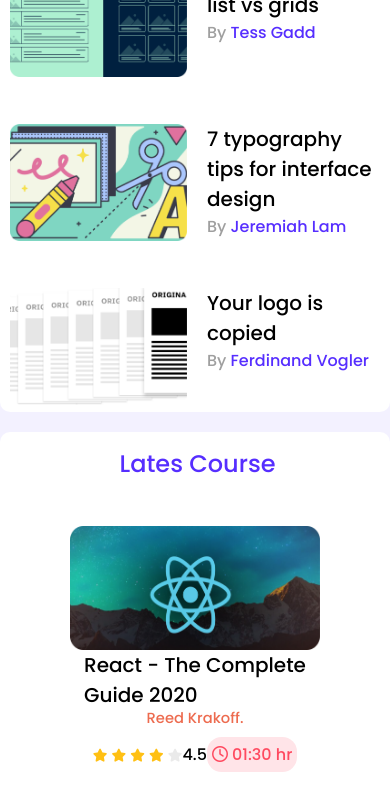
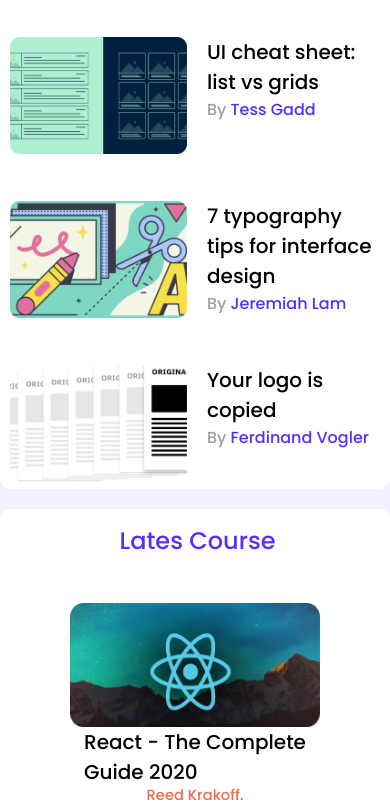
Before and after one commit to mdmahafuzur47/leader-board, a plain HTML site: page index.html in a window 390 px wide. Shown: the part 1332-2139 px from the top of the page. Drawn offline with Linux system fonts and the light colour scheme.

Commit message:
Sorry commit

```diff
--- a/style/style.css
+++ b/style/style.css
@@ -188,6 +188,7 @@ border-radius: 14.6913px;
     .container{
         width: 100%;
         padding: 0;
+        top: 167px;
     }
     .players-container{
         grid-template-columns: repeat(1,1fr);
```
